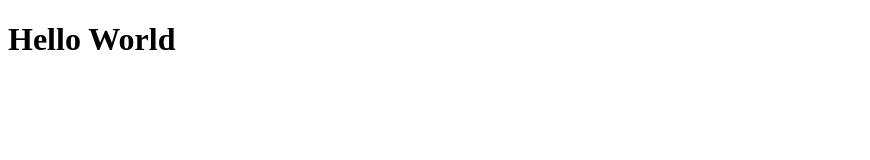
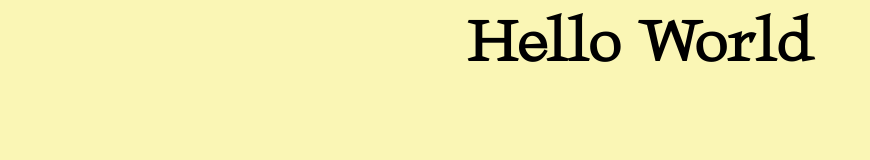
Before and after one commit to basementlivin/Variable-Type-Playground, a plain HTML site: page index.html in a window 1280 px wide. Shown: the whole page, without its empty margins (0-870 px from the left). Drawn offline with Linux system fonts and the light colour scheme.

Commit message:
Main stylesheet linked, Sassy communication confirmed working

```diff
--- a/index.html
+++ b/index.html
@@ -4,6 +4,7 @@
     <meta charset="UTF-8">
     <meta http-equiv="X-UA-Compatible" content="IE=edge">
     <meta name="viewport" content="width=device-width, initial-scale=1.0">
+    <link rel="stylesheet" href="public/styles/app/app.css">
     <title>Document</title>
 </head>
 <body>
--- a/public/styles/app/app.scss
+++ b/public/styles/app/app.scss
@@ -7,3 +7,14 @@
     margin: 0 auto;
     user-select: none;
 }
+
+body {
+    @include flexbox-column-nowrap;
+}
+
+h1 {
+    font-family: $Halibut;
+    font-size: 4em;
+    font-feature-settings: "kern" 1;
+    font-kerning: normal;
+}
--- a/public/styles/variables/variables.scss
+++ b/public/styles/variables/variables.scss
@@ -11,11 +11,10 @@ $backgroundCream: #FAF6B5;
 $blackType: #161515;
 
 // MIXINS ZONE!
-@mixin flexbox($flow, $gap) {
+@mixin flexbox-column-nowrap {
     display: flex;
-    flex-flow: $flow;
+    flex-flow: column nowrap;
     justify-content: center;
     align-items: center;
     align-content: center;
-    gap: $gap;
 }
```
Also changed, not shown: public/styles/animations/animations.css (added), public/styles/app/app.css (added), public/styles/fonts/fonts.css (added), public/styles/variables/variables.css (added), 4 other files.
